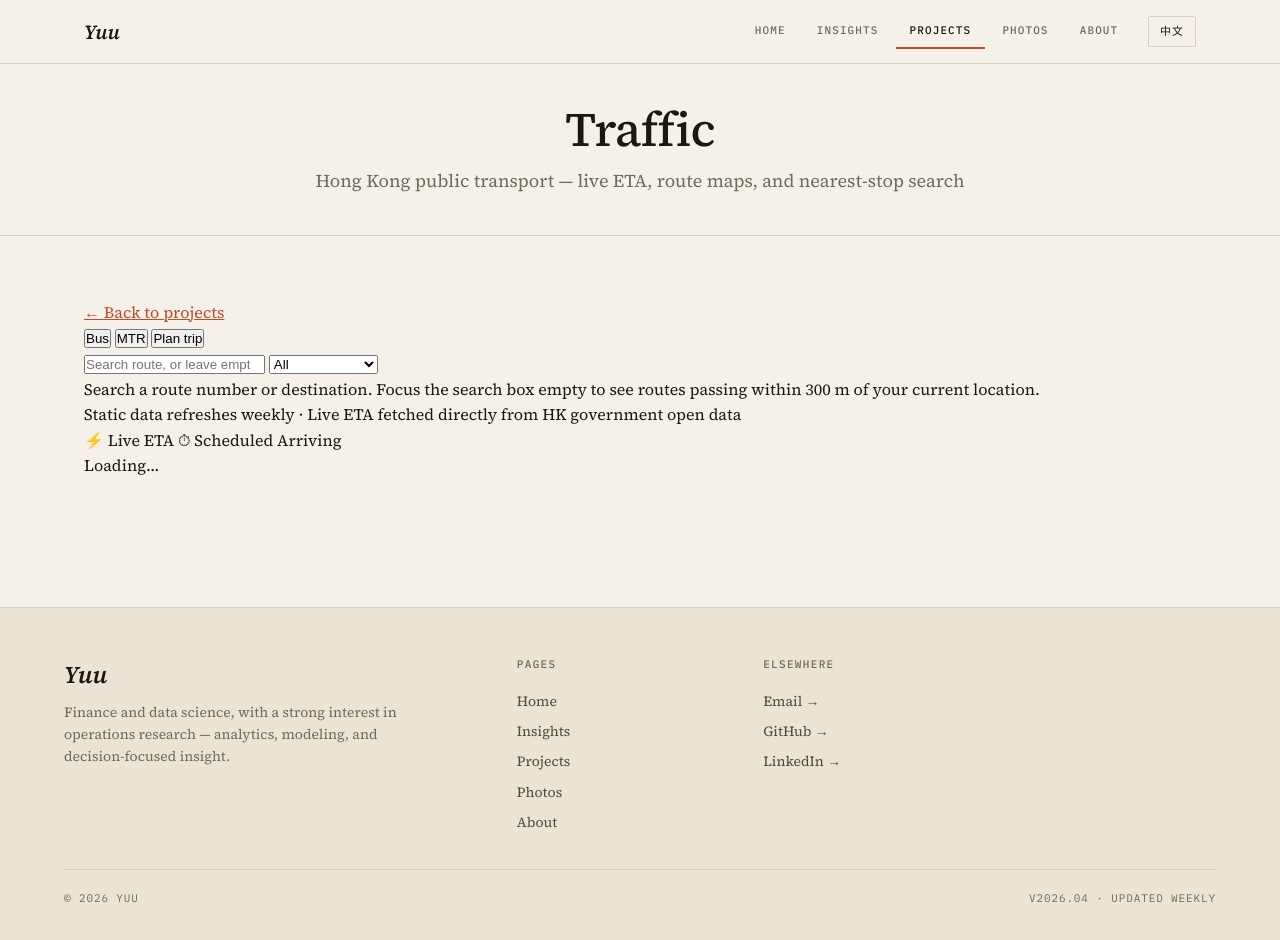
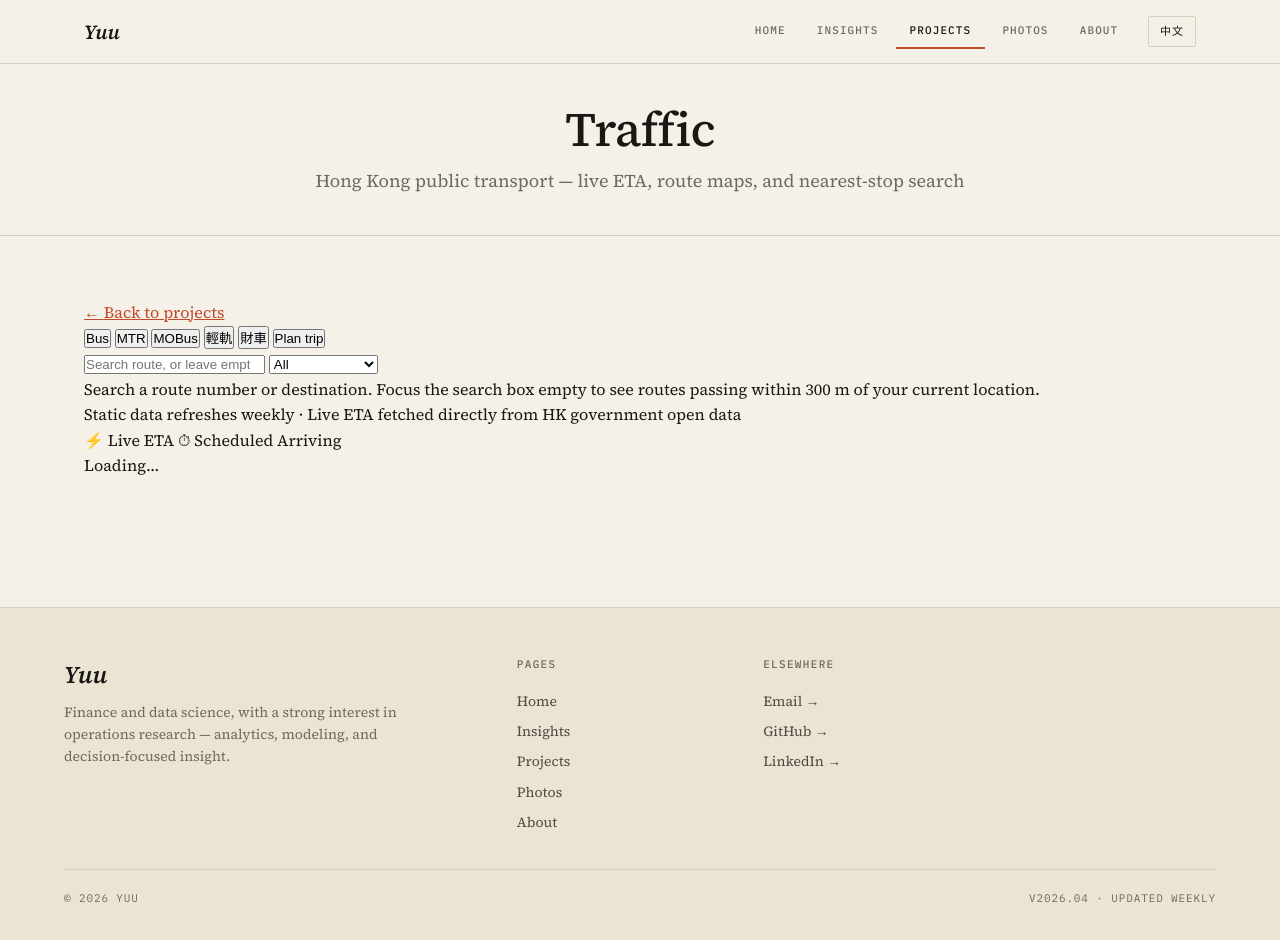
Before and after one commit to yutsang/yutsang.github.io, a Jekyll site: the page projects/traffic/index.html, which Jekyll copies as it is, in a window 1280 px wide and 940 px high. Built offline with Jekyll 4.4.1, drawn with Linux system fonts in a browser that asks for light colours.

Commit message:
publish: bump yuutraffic asset version + add MOBus/輕軌/財車 tabs

```diff
--- a/projects/traffic/index.html
+++ b/projects/traffic/index.html
@@ -30,7 +30,7 @@
           integrity="sha256-p4NxAoJBhIIN+hmNHrzRCf9tD/miZyoHS5obTRR9BMY="
           crossorigin>
     <!-- Cache-bust: rewritten by yuutraffic's publish.sh on every deploy. -->
-    <link rel="stylesheet" href="/yuutraffic/style.css?v=20260427001307-877e9e6e">
+    <link rel="stylesheet" href="/yuutraffic/style.css?v=20260503025816-a27cffb5">
 
     <!-- Tell the widget where to fetch its data bundles from. -->
     <script>window.YUU_DATA_BASE = "/yuutraffic/data";</script>
@@ -65,9 +65,12 @@
         <div class="yuu-back-row">
             <a href="/projects/" class="yuu-back-link">← <span data-lang="en">Back to projects</span><span data-lang="zh">返回專案</span></a>
             <div class="yuu-mode-tabs" role="tablist">
-                <button type="button" class="yuu-tab active" data-tab="bus"  role="tab" aria-selected="true">Bus</button>
-                <button type="button" class="yuu-tab"        data-tab="mtr"  role="tab" aria-selected="false">MTR</button>
-                <button type="button" class="yuu-tab"        data-tab="plan" role="tab" aria-selected="false">Plan trip</button>
+                <button type="button" class="yuu-tab active" data-tab="bus"     role="tab" aria-selected="true">Bus</button>
+                <button type="button" class="yuu-tab"        data-tab="mtr"     role="tab" aria-selected="false">MTR</button>
+                <button type="button" class="yuu-tab"        data-tab="mobus"   role="tab" aria-selected="false">MOBus</button>
+                <button type="button" class="yuu-tab"        data-tab="lrt"     role="tab" aria-selected="false">輕軌</button>
+                <button type="button" class="yuu-tab"        data-tab="shuttle" role="tab" aria-selected="false">財車</button>
+                <button type="button" class="yuu-tab"        data-tab="plan"    role="tab" aria-selected="false">Plan trip</button>
             </div>
         </div>
 
@@ -229,7 +232,7 @@
     <script src="https://unpkg.com/leaflet@1.9.4/dist/leaflet.js"
             integrity="sha256-20nQCchB9co0qIjJZRGuk2/Z9VM+kNiyxNV1lvTlZBo="
             crossorigin defer></script>
-    <script src="/yuutraffic/app.js?v=20260427001307-877e9e6e" defer></script>
+    <script src="/yuutraffic/app.js?v=20260503025816-a27cffb5" defer></script>
     <script src="/js/site-config.js"></script>
     <script src="/js/site-ui.js?v=2"></script>
 </body>
```
